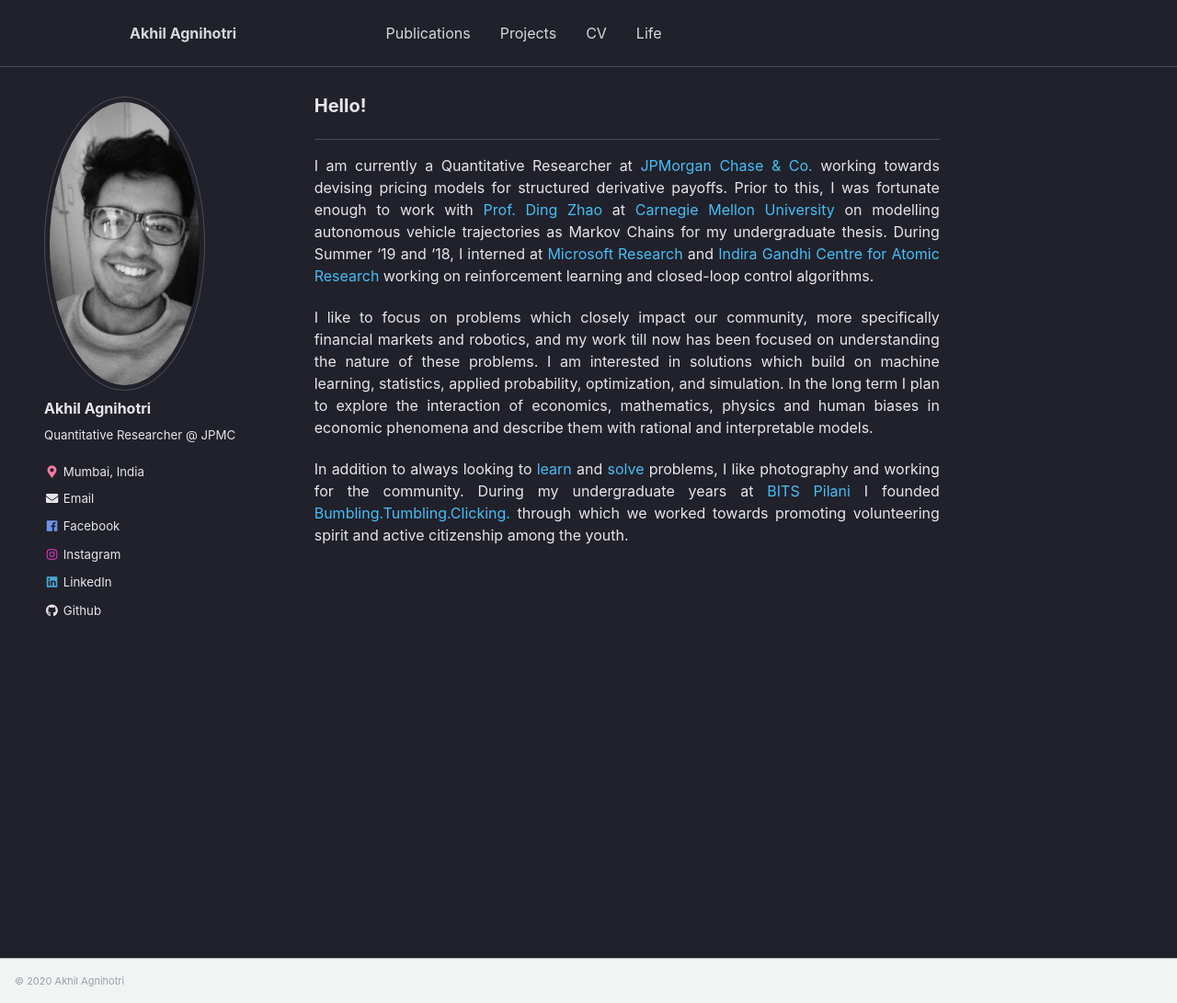
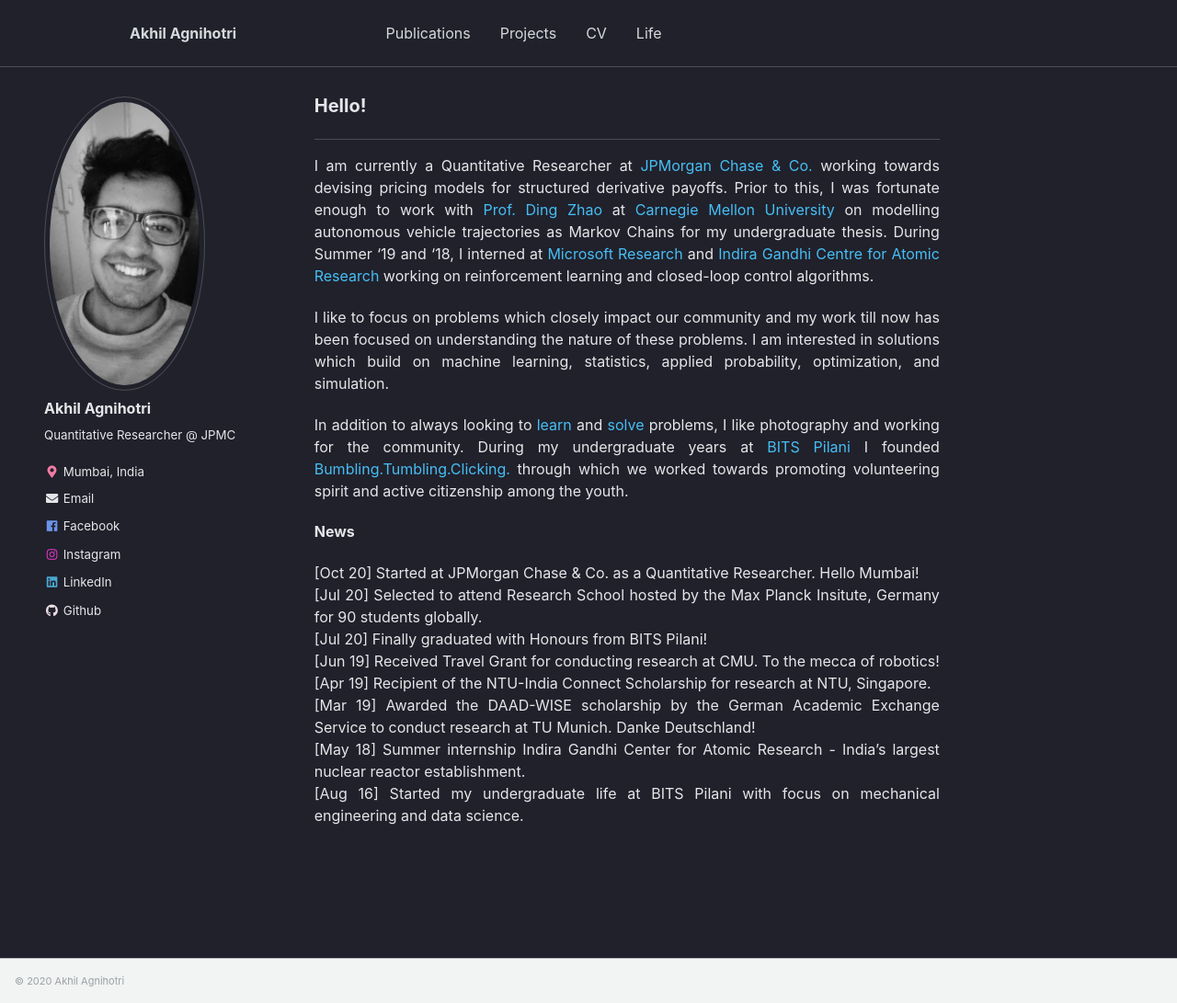
Before and after one commit to pmk2700/pranav-kulkarni.github.io, a Jekyll site: the page built from _pages/about.md, in a window 1280 px wide and 1091 px high. Shown: the whole window at 92% size. Built offline with Jekyll 4.4.1, drawn with Linux system fonts in a browser that asks for light colours.

Commit message:
add news in about

```diff
--- a/_pages/about.md
+++ b/_pages/about.md
@@ -14,9 +14,17 @@
 
 I am currently a Quantitative Researcher at [JPMorgan Chase & Co.](https://www.jpmorgan.com/solutions/cib/markets/global-equities) working towards devising pricing models for structured derivative payoffs. Prior to this, I was fortunate enough to work with [Prof. Ding Zhao](http://www.andrew.cmu.edu/user/dingzhao/) at [Carnegie Mellon University](http://www.andrew.cmu.edu/user/dingzhao/) on modelling autonomous vehicle trajectories as Markov Chains for my undergraduate thesis. During Summer '19 and '18, I interned at [Microsoft Research](https://www.microsoft.com/en-us/research/lab/microsoft-research-india/) and [Indira Gandhi Centre for Atomic Research](http://www.igcar.gov.in/) working on reinforcement learning and closed-loop control algorithms.
 
-I like to focus on problems which closely impact our community, more specifically financial markets and robotics, and my work till now has been focused on understanding the nature of these problems. I am interested in solutions which build on machine learning, statistics, applied probability, optimization, and simulation. In the long term I plan to explore the interaction of economics, mathematics, physics and human biases in economic phenomena and describe them with rational and interpretable models.
+I like to focus on problems which closely impact our community and my work till now has been focused on understanding the nature of these problems. I am interested in solutions which build on machine learning, statistics, applied probability, optimization, and simulation.
 
 In addition to always looking to [learn](https://www.feynmanlectures.caltech.edu/) and [solve](/projects) problems, I like photography and working for the community. During my undergraduate years at [BITS Pilani](https://www.bits-pilani.ac.in/) I founded [Bumbling.Tumbling.Clicking.](https://www.bumblingtumblingclicking.in/) through which we worked towards promoting volunteering spirit and active citizenship among the youth.
 
-<!-- <div align="center"><img src="/images/about_gif.gif" alt="Select Portfolio" width="460"></div> -->
-<!-- --- -->
+**News** <br/>
+
+[Oct 20] Started at JPMorgan Chase & Co. as a Quantitative Researcher. Hello Mumbai!
+[Jul 20] Selected to attend Research School hosted by the Max Planck Insitute, Germany for 90 students globally.
+[Jul 20] Finally graduated with Honours from BITS Pilani!
+[Jun 19] Received Travel Grant for conducting research at CMU. To the mecca of robotics!
+[Apr 19] Recipient of the NTU-India Connect Scholarship for research at NTU, Singapore.
+[Mar 19] Awarded the DAAD-WISE scholarship by the German Academic Exchange Service to conduct research at TU Munich. Danke Deutschland!
+[May 18] Summer internship Indira Gandhi Center for Atomic Research - India's largest nuclear reactor establishment.
+[Aug 16] Started my undergraduate life at BITS Pilani with focus on mechanical engineering and data science.
```
